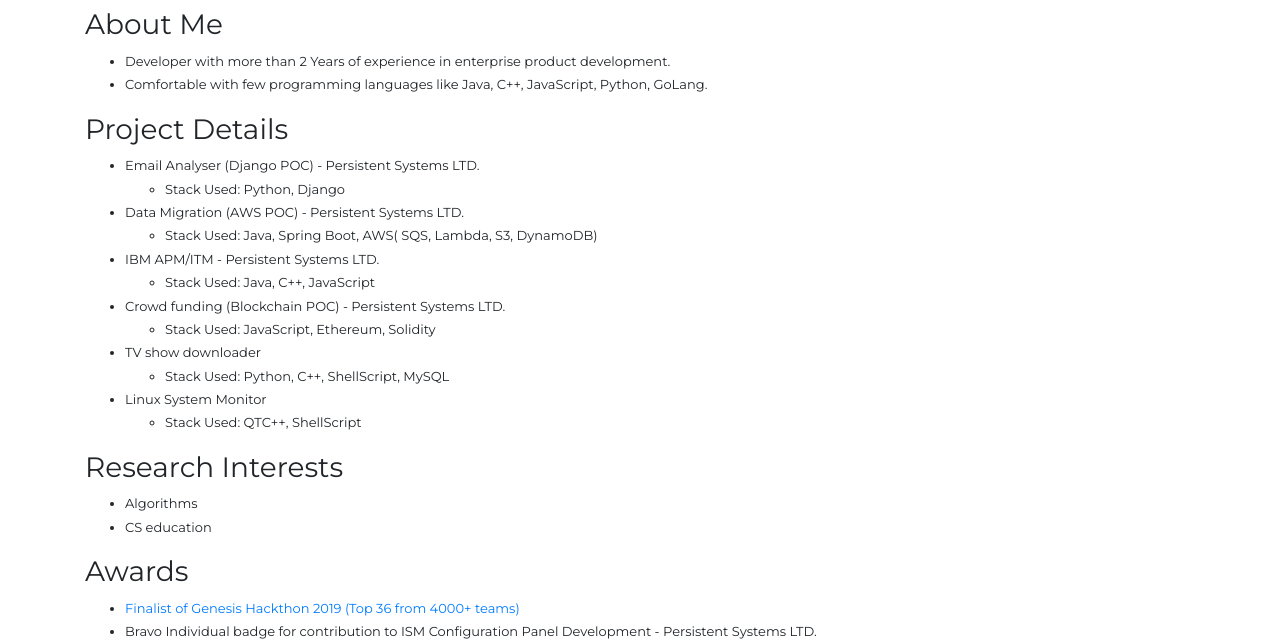
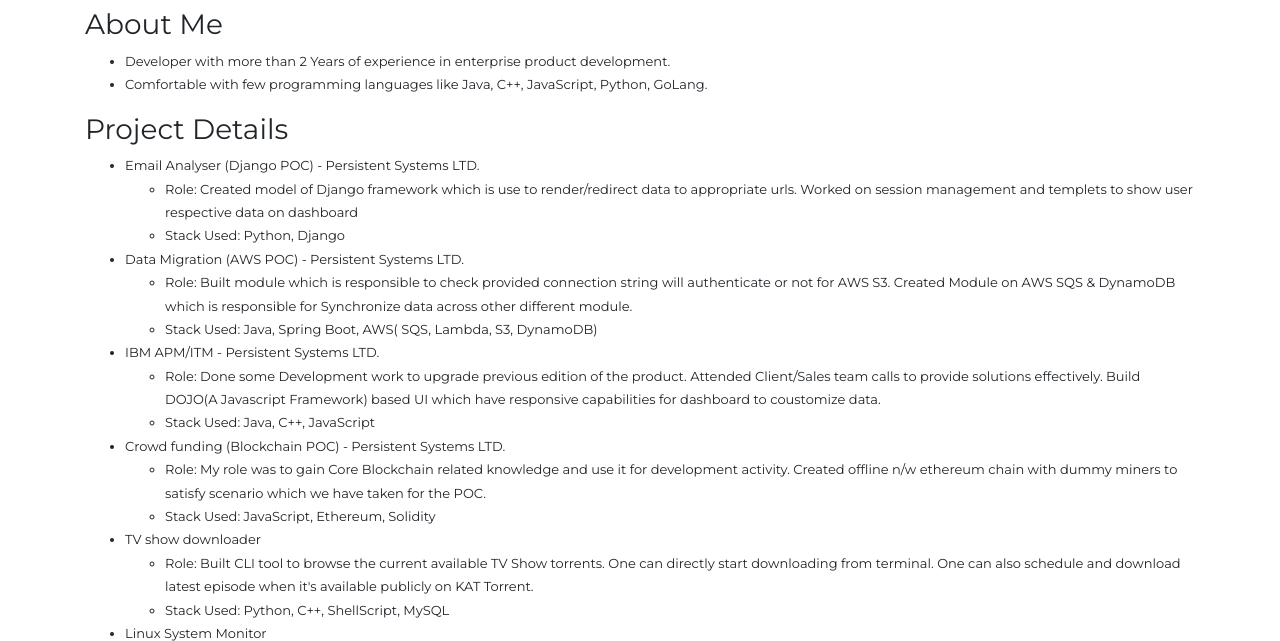
Before and after one commit to ankitmansinghani/ankitmansinghani.github.io, a plain HTML site: page index.html in a window 1280 px wide. Shown: the part 163-804 px from the top of the page. Drawn offline with nearby package versions, Linux system fonts and the light colour scheme.

Commit message:
Added roles regarding information to projects

```diff
--- a/index.html
+++ b/index.html
@@ -37,7 +37,7 @@
   <br>
   <h2>Ankit I. Mansinghani</h2>
   <p>ankitmansinghani21@gmail.com</p>
-  <p><a href="https://www.linkedin.com/in/ankki24/">LinkedIn </a><a href="https://auth.geeksforgeeks.org/user/ankitmansinghani21/practice/">GeeksForGeeks</a> </p>
+  <p><a href="https://www.linkedin.com/in/ankki24/">LinkedIn </a>&nbsp;&nbsp;&nbsp;&nbsp;<a href="https://auth.geeksforgeeks.org/user/ankitmansinghani21/practice/">GeeksForGeeks</a> </p>
   <p>Developer @ Persistent Systems</p>
   <h3> About Me </h3>
   <ul>
@@ -48,26 +48,32 @@
   <ul>
       <li>Email Analyser (Django POC) - Persistent Systems LTD.</li>
       <ul>
+        <li>Role: Created model of Django framework which is use to render/redirect data to appropriate urls. Worked on session management and templets to show user respective data on dashboard </li>
         <li>Stack Used: Python, Django</li>
       </ul>
       <li>Data Migration (AWS POC) - Persistent Systems LTD.</li>
       <ul>
+        <li>Role: Built module which is responsible to check provided connection string will authenticate or not for AWS S3. Created Module on AWS SQS & DynamoDB which is responsible for Synchronize data across other different module. </li>
           <li>Stack Used: Java, Spring Boot, AWS( SQS, Lambda, S3, DynamoDB)</li>
         </ul>
       <li>IBM APM/ITM - Persistent Systems LTD. </li>
       <ul>
+        <li>Role: Done some Development work to upgrade previous edition of the product. Attended Client/Sales team calls to provide solutions effectively. Build DOJO(A Javascript Framework) based UI which have responsive capabilities for dashboard to coustomize data. </li>
           <li>Stack Used: Java, C++, JavaScript</li>
         </ul>
       <li>Crowd funding (Blockchain POC) - Persistent Systems LTD.</li>
       <ul>
+        <li>Role: My role was to gain Core Blockchain related knowledge and use it for development activity. Created offline n/w ethereum chain with dummy miners to satisfy scenario which we have taken for the POC. </li>
           <li>Stack Used: JavaScript, Ethereum, Solidity</li>
         </ul>
       <li>TV show downloader</li>
       <ul>
-          <li>Stack Used: Python, C++, ShellScript, MySQL</li>
+        <li>Role: Built CLI tool to browse the current available TV Show torrents. One can directly start downloading from terminal. One can also schedule and download latest episode when it's available publicly on KAT Torrent.</li>
+        <li>Stack Used: Python, C++, ShellScript, MySQL</li>
         </ul>
       <li>Linux System Monitor</li>
       <ul>
+        <li>Role: Built GUI to give access to new linux user to check activity logs outside of the terminal. UI provides easy access which helps user to check important logs like system start/stop, N/W connect/disconnect, USB port usage, Bluetooth/Wifi usage etc.</li>
           <li>Stack Used: QTC++, ShellScript</li>
         </ul>
       <!--<li>Genesis Hackathon 2018- HashRight (Blockchain POC)</li>-->
```
